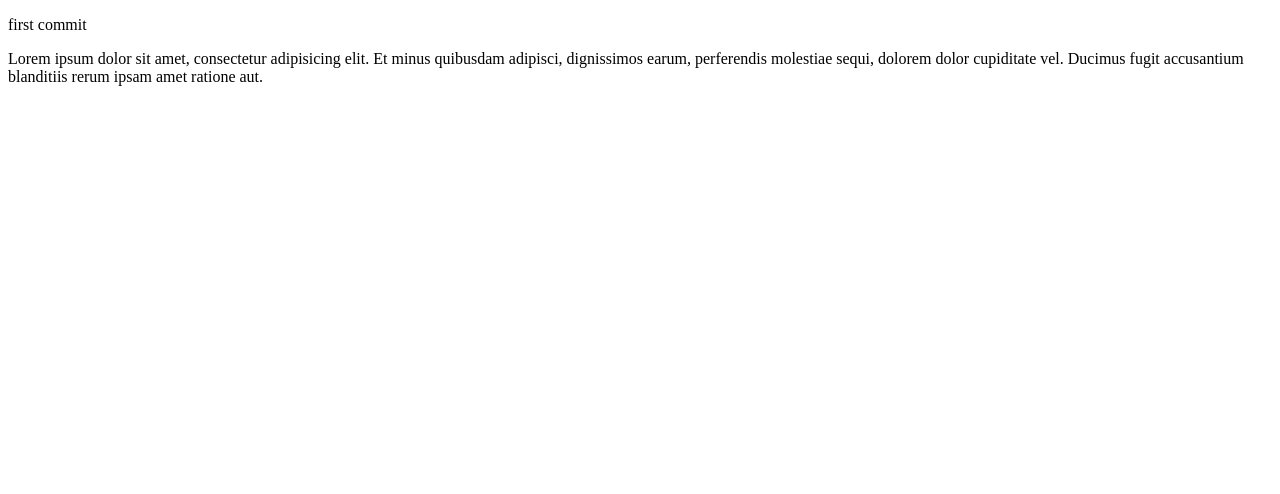
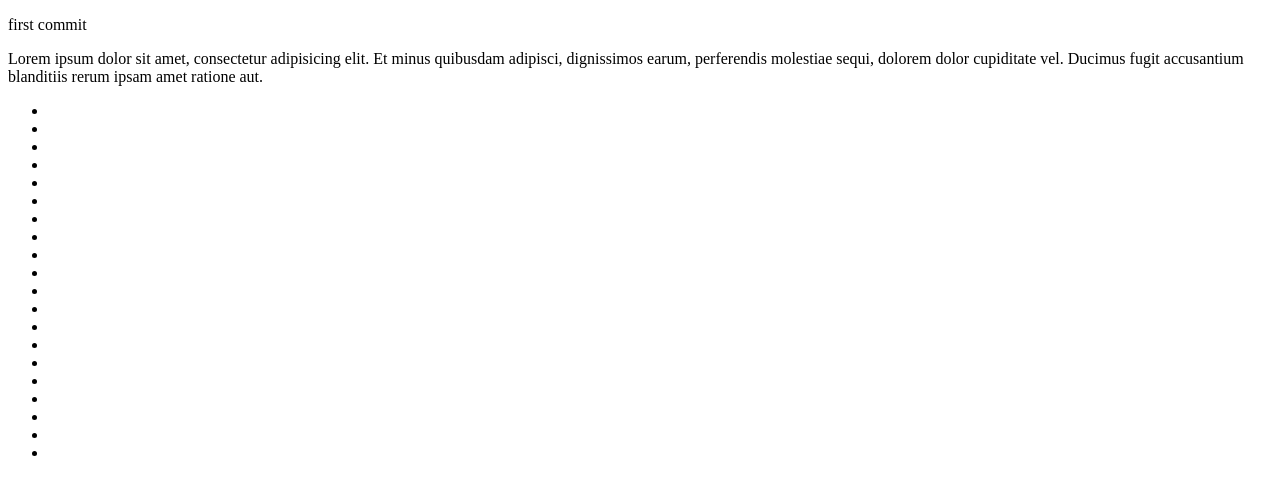
Before and after one commit to vlad-streeks/first, a plain HTML site: page index.html in a window 1280 px wide. Drawn offline with Linux system fonts and the light colour scheme.

Commit message:
new commit

```diff
--- a/index.html
+++ b/index.html
@@ -7,6 +7,28 @@
 <body>
 	<p>first commit</p>
 	<p>Lorem ipsum dolor sit amet, consectetur adipisicing elit. Et minus quibusdam adipisci, dignissimos earum, perferendis molestiae sequi, dolorem dolor cupiditate vel. Ducimus fugit accusantium blanditiis rerum ipsam amet ratione aut.</p>
+	<ul>
+		<li></li>
+		<li></li>
+		<li></li>
+		<li></li>
+		<li></li>
+		<li></li>
+		<li></li>
+		<li></li>
+		<li></li>
+		<li></li>
+		<li></li>
+		<li></li>
+		<li></li>
+		<li></li>
+		<li></li>
+		<li></li>
+		<li></li>
+		<li></li>
+		<li></li>
+		<li></li>
+	</ul>
 
 </body>
 </html>
```
